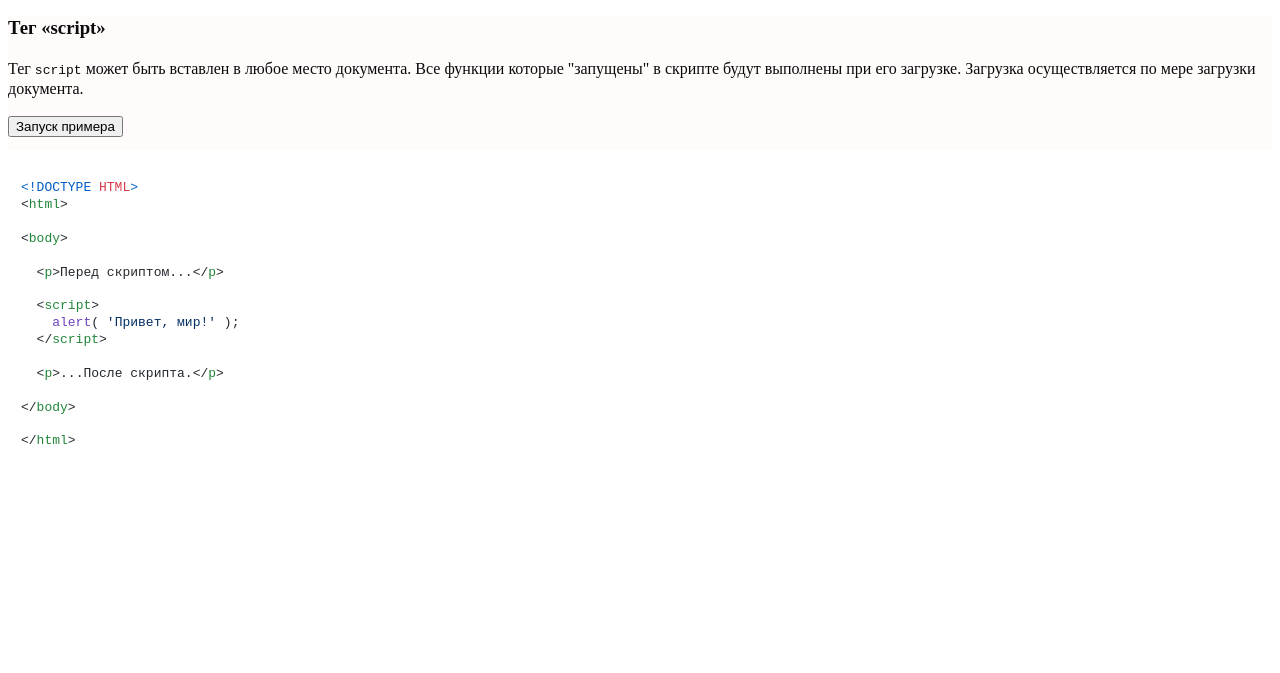
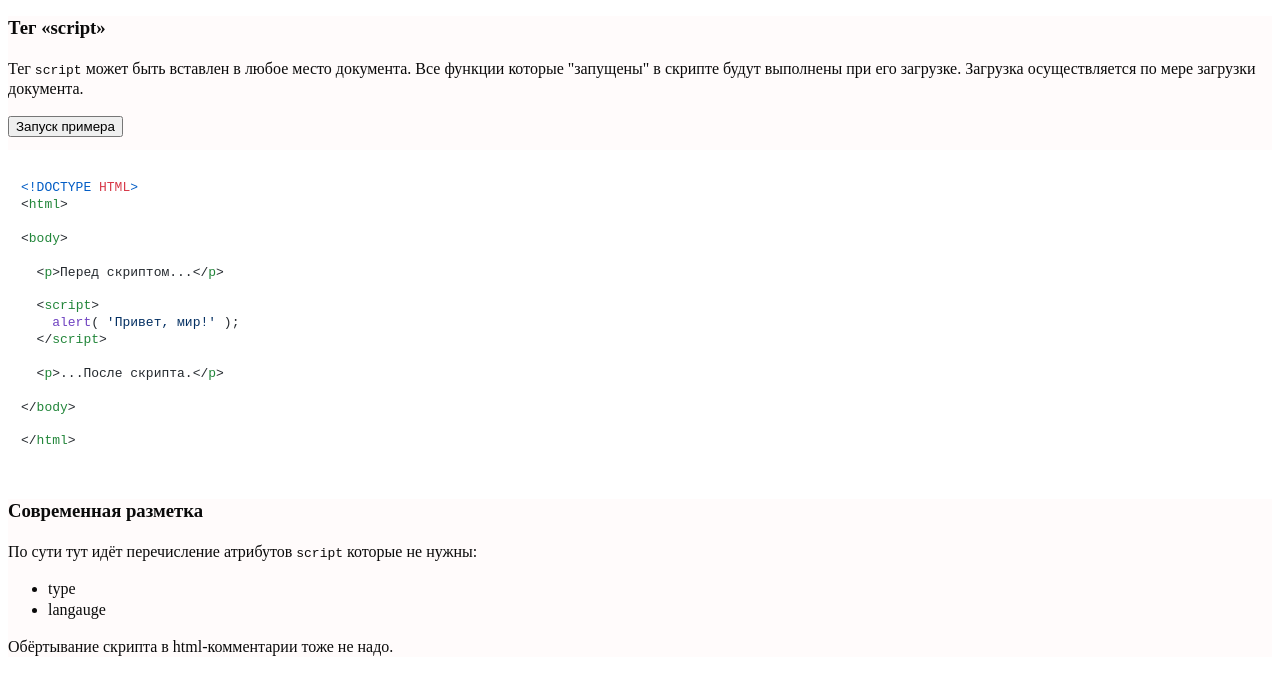
Before and after one commit to NikZha/conspectOfBasicsJs, a plain HTML site: page 2.Основы JavaScript/first-steps.html in a window 1280 px wide. Shown: the part 270-943 px from the top of the page. Before the commit the page ends 800 px from the top, so only its background shows below. Drawn offline with nearby package versions, Linux system fonts and the light colour scheme; a script that the page names is missing.

Commit message:
Added topic modern

```diff
--- a/2.Основы JavaScript/first-steps.html
+++ b/2.Основы JavaScript/first-steps.html
@@ -65,6 +65,15 @@
         </script>
 
     </div>
+    <div class="topic" id="modern">
+        <h3>Современная разметка</h3>
+        <p>По сути тут идёт перечисление атрибутов <code>script</code> которые не нужны:</p>
+        <ul>
+            <li>type</li>
+            <li>langauge</li>
+        </ul>
+        <p>Обёртывание скрипта в html-комментарии тоже не надо.</p>
+    </div>
 
 
 </body>
```
